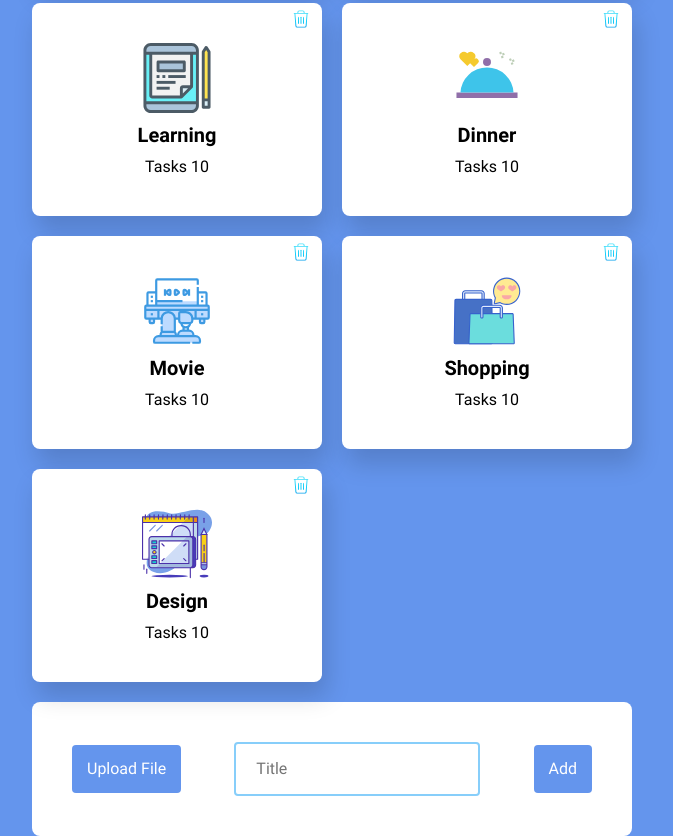
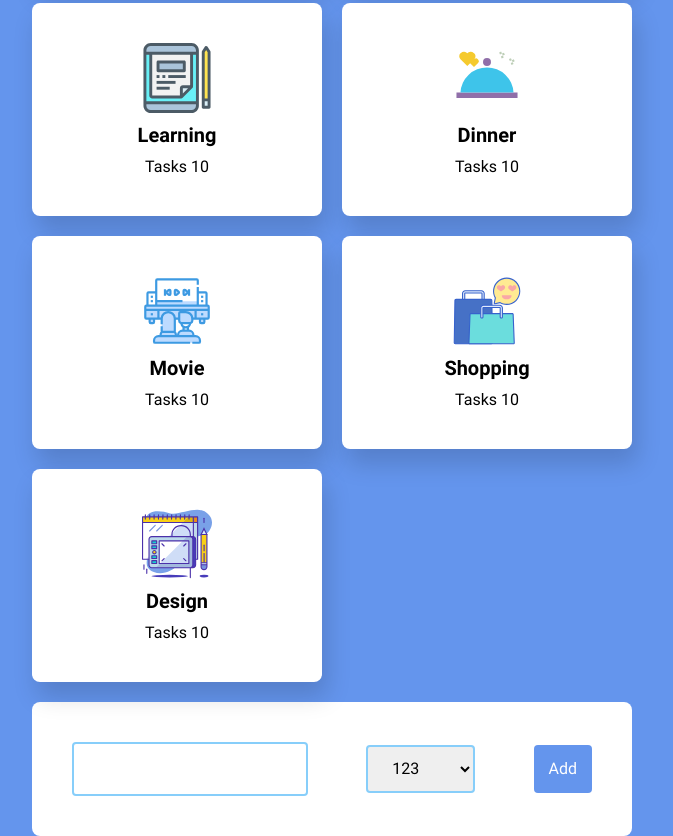
Before and after one commit to HkirillV/todo, a website built with Vite: page index.html in a window 1280 px wide. Shown: the part 341-1177 px from the top of the page, without its empty margins (308-981 px from the left). Built offline with nearby package versions, Linux system fonts and the light colour scheme; data requests are answered from the project's data file.

Commit message:
fix: function category task and task

```diff
--- a/index.html
+++ b/index.html
@@ -15,16 +15,19 @@
 </header>
 <main class="container">
   <section class="todo">
-    <div class="todo-list">
+    <div class="category">
 
     </div>
     <div class="pagination">
 
     </div>
     <form class="form-add-task">
-      <input class="form-add-task__input-file" type="file" id="file-input" name="img">
-      <label class="form-add-task__label-file" for="file-input">Upload File</label>
-      <input class="form-add-task__input-title" type="text" name="title" placeholder="Title">
+      <input class="form-add-task__input-text" type="text" name="text">
+<!--      <input class="form-add-task__input-category" type="text" name="category">-->
+      <select class="form-add-task__input-category" >
+        <option>123</option>
+        <option>12323</option>
+      </select>
       <button class="form-add-task__button" type="button">Add</button>
     </form>
   </section>
--- a/index.js
+++ b/index.js
@@ -1,2 +1,2 @@
 import "/src/js/function.js"
-import "/src/js/task.js"
+import "/src/js/categoryTask.js"
--- /dev/null
+++ b/src/js/categoryTask.js
@@ -0,0 +1,27 @@
+import {setCacheToCategoryTask, getCacheToCategoryTask, taskApi} from "./function.js";
+
+const categoryElement = document.querySelector('.category')
+
+
+const getCategoryTask = getCacheToCategoryTask()
+
+let categoryTasks = getCategoryTask.length > 0 ? getCategoryTask : await taskApi.getTask()
+
+const renderTask = () => {
+
+  categoryElement.innerHTML = categoryTasks.reduce((acc, el) => {
+    const {id, title, img, tasks} = el
+    const task = `
+      <div class="category__task" data-id="${id}">
+      <img class="category__task-image" src="/src/img/${img}" width="70" height="70" loading="lazy" alt="work">
+      <h4 class="category__task-title">${title}</h4>
+      <span class="category__task-count">Tasks ${tasks}</span>
+    </div>
+      `
+
+    return acc + task
+  }, '')
+}
+
+setCacheToCategoryTask(categoryTasks)
+renderTask()
--- a/src/js/function.js
+++ b/src/js/function.js
@@ -31,12 +31,12 @@ export const taskApi = {
 
 }
 
-export const setCacheToTask = (arr) => {
-  localStorage.setItem('task', JSON.stringify(arr))
+export const setCacheToCategoryTask = (arr) => {
+  localStorage.setItem('category-task', JSON.stringify(arr))
 }
 
-export const getCacheToTask = () => {
-  const task = localStorage.getItem('task')
+export const getCacheToCategoryTask = () => {
+  const categoryTask = localStorage.getItem('category-task')
 
-  return task ? JSON.parse(task) : []
+  return categoryTask ? JSON.parse(categoryTask) : []
 }
--- a/src/js/task.js
+++ b/src/js/task.js
@@ -1,54 +1,33 @@
-import {setCacheToTask, getCacheToTask, taskApi} from "./function.js";
+import { taskApi} from "./function.js";
 
-const todoListElement = document.querySelector('.todo-list')
+const categoryElement = document.querySelector('.category')
 const formAddTaskElement = document.querySelector('.form-add-task')
 const formAddTaskButtonElement = document.querySelector('.form-add-task__button')
 
-const getTask = getCacheToTask()
 
-let tasks = getTask.length > 0 ? getTask : await taskApi.getTask()
 
-const renderTask = () => {
 
-  todoListElement.innerHTML = tasks.reduce((acc, el) => {
-    const {id, title, img, tasks} = el
-    const task = `
-      <div class="task" data-id="${id}">
-      <img class="task__image" src="/src/img/${img}" width="70" height="70" loading="lazy" alt="work">
-      <h4 class="task__title">${title}</h4>
-      <span class="task__count">Tasks ${tasks}</span>
-      <button class="task__delete-btn" type="button">
-        <img src="/src/img/delete.svg" width="20" height="20" loading="lazy" alt="delete">
-      </button>
-    </div>
-      `
 
-    return acc + task
-  }, '')
-}
 
-setCacheToTask(tasks)
-renderTask()
+
+
 
 const removeTaskElement = (id) => {
-  const taskElement = document.querySelector(`.task[data-id="${id}"]`)
+  const categoryTaskElement = document.querySelector(`.category__task[data-id="${id}"]`)
 
-  taskElement?.remove()
+  categoryTaskElement?.remove()
 }
 
 const deleteTaskElement = (event) => {
   event.preventDefault()
-  const taskDeleteBtn = event.target.closest('.task__delete-btn')
+  const categoryTaskDeleteBtn = event.target.closest('.category__task-delete-btn')
 
-  const taskElement = taskDeleteBtn.closest('.task')
-  const { id } = taskElement.dataset
+  const categoryTaskElement = categoryTaskDeleteBtn.closest('.category__task')
+  const { id } = categoryTaskElement.dataset
 
   taskApi.deleteTask(id)
     .then(() => {
-      tasks = tasks.filter(task => task.id !== id)
-      removeTaskElement(id)
-      setCacheToTask(tasks)
-      renderTask()
+
     })
     .catch(err => console.log(err))
 }
@@ -57,11 +36,8 @@ const addTaskElement = (event) => {
   event.preventDefault()
   const formTaskElement = new FormData(formAddTaskElement)
   const {title, img} = Object.fromEntries(formTaskElement)
-  let imgUrl = location.href=`${img.name}`
-  return  console.log(imgUrl)
-
 }
 
-todoListElement.addEventListener('click', deleteTaskElement)
+categoryElement.addEventListener('click', deleteTaskElement)
 
 formAddTaskButtonElement.addEventListener('click', addTaskElement)
--- a/src/sass/components/_todo.scss
+++ b/src/sass/components/_todo.scss
@@ -1,4 +1,4 @@
-.todo-list {
+.category {
   display: grid;
   text-align: center;
   grid-gap: 20px;
@@ -7,7 +7,7 @@
   margin-bottom: 20px;
 }
 
-.task {
+.category__task {
   display: flex;
   justify-content: center;
   flex-direction: column;
@@ -22,21 +22,21 @@
   box-shadow: 5px 15px 25px rgb(0, 0, 0, 0.15);
 
 
-  &__title {
+  &-title {
     color: $color-black;
 
 
     @include font($size: 2rem, $height: normal, $weight: 900)
   }
 
-  &__count {
+  &-count {
     color: $color-black;
 
 
     @include font($size: 1.6rem, $height: normal, $weight: 400)
   }
 
-  &__delete-btn {
+  &-delete-btn {
     position: absolute;
     top: 5px;
     right: 5px;
@@ -45,19 +45,15 @@
     background-color: $color-white;
   }
 
-  &__delete-icon:hover {
+  &-delete-icon:hover {
     fill: red;
   }
 }
 
-.task:hover {
+.category__task:hover {
   opacity: 0.8;
   transform: scale(1.05);
 }
-
-//.create-section * {
-//  box-shadow: 5px 15px 25px rgb(0, 0, 0, 0.15);
-//}
 
 .form-add-task{
   display: flex;
@@ -67,24 +63,23 @@
   background-color: $color-white;
   padding: 40px;
 
-
-  &__input-file[type="file"] {
-    display: none;
-  }
-  &__label-file {
+  &__input-text {
     display: flex;
     align-items: center;
     padding-inline: 15px;
     height: 48px;
     border-radius: 4px;
-    color: $color-white;
-    background-color: $color-cornflowerblue;
-
+    border: 2px solid $color-lightskyblue;
 
     @include font($size: 1.6rem, $height: normal, $weight: 400)
   }
 
-  &__input-title {
+  &__input-text:focus {
+    outline: none;
+    box-shadow: 0 0 0 3px lightskyblue;
+  }
+
+  &__input-category {
     height: 48px;
     border-radius: 4px;
     padding-inline: 20px;
@@ -95,7 +90,7 @@
     @include font($size: 1.6rem, $height: normal, $weight: 400)
   }
 
-  &__input-title:focus {
+  &__input-category:focus {
     outline: none;
     box-shadow: 0 0 0 3px lightskyblue;
   }
```
Also changed, not shown: src/sass/style.css, 1 other file.
